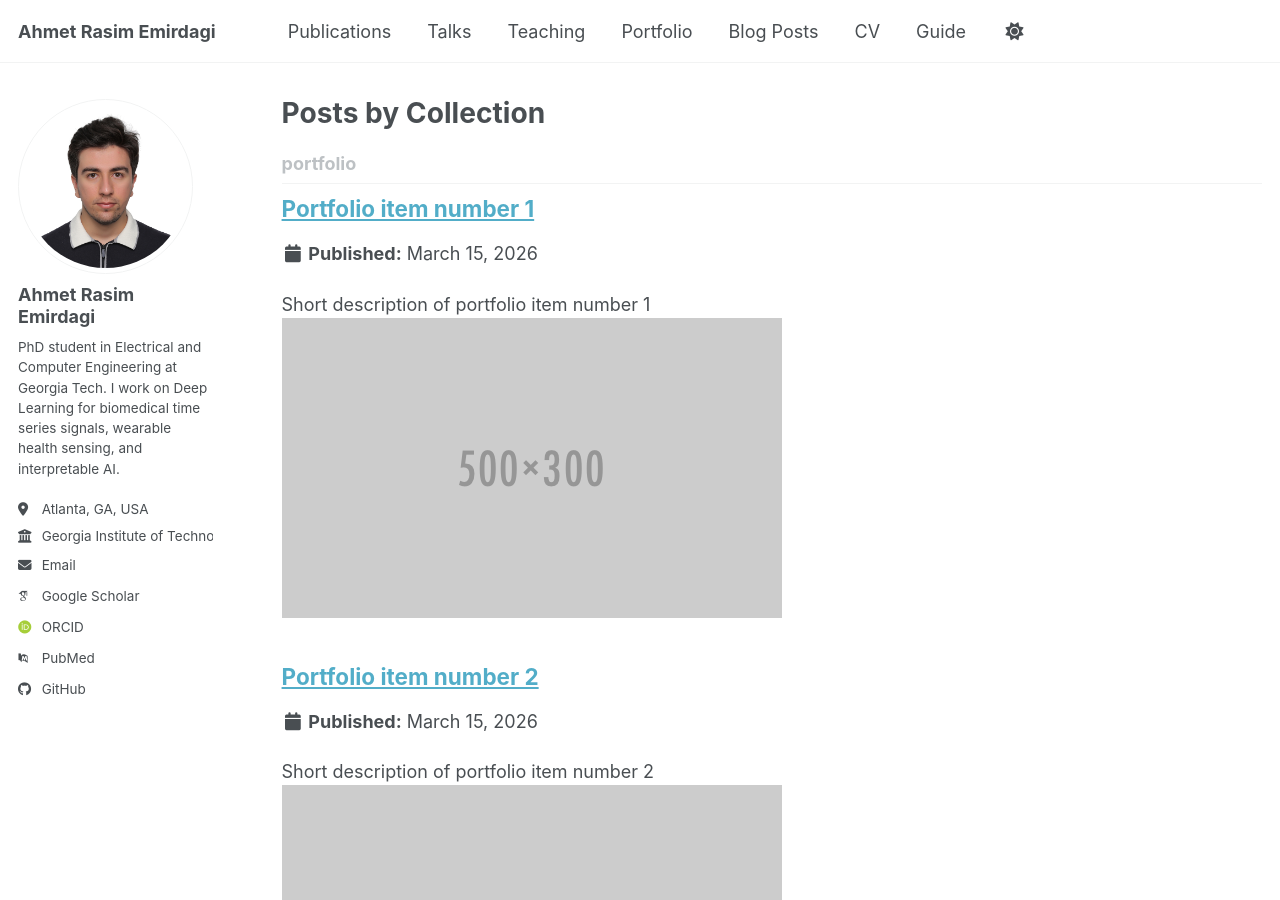
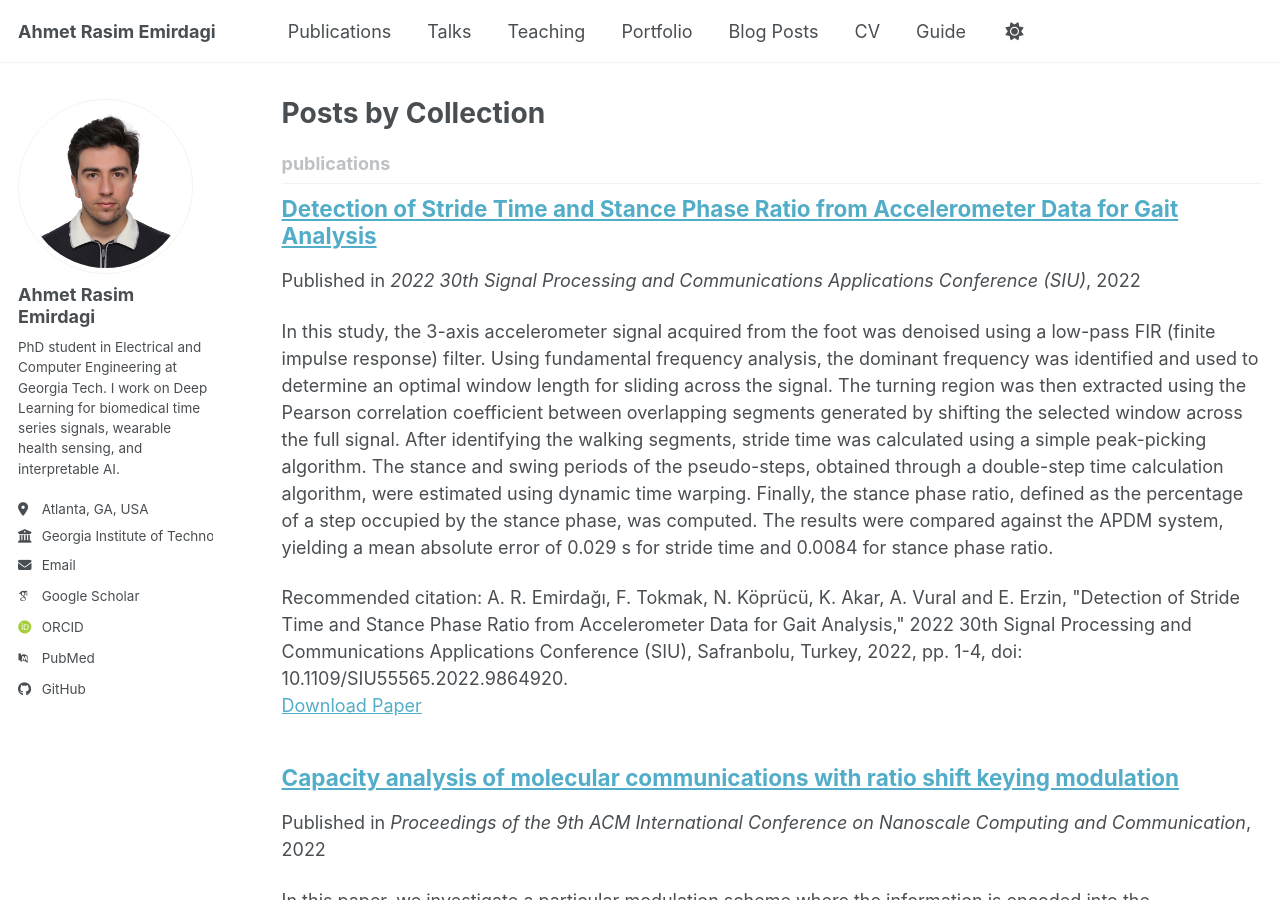
Before and after one commit to ahmetemirdagi/ahmetemirdagi.github.io, a Jekyll site: the page built from _pages/collection-archive.html, in a window 1280 px wide and 900 px high. Built offline with Jekyll 4.4.1, drawn with Linux system fonts in a browser that asks for light colours; some web fonts are replaced; a script bundle is joined from its source files by our own code; library files that are not in the unit come from our copies; some of the changed lines change nothing that is shown.

Commit message:
Config Update

```diff
--- a/_config.yml
+++ b/_config.yml
@@ -227,9 +227,6 @@ collections:
   publications:
     output: true
     permalink: /:collection/:path/
-  portfolio:
-    output: true
-    permalink: /:collection/:path/
   talks:
     output: true
     permalink: /:collection/:path/
```
